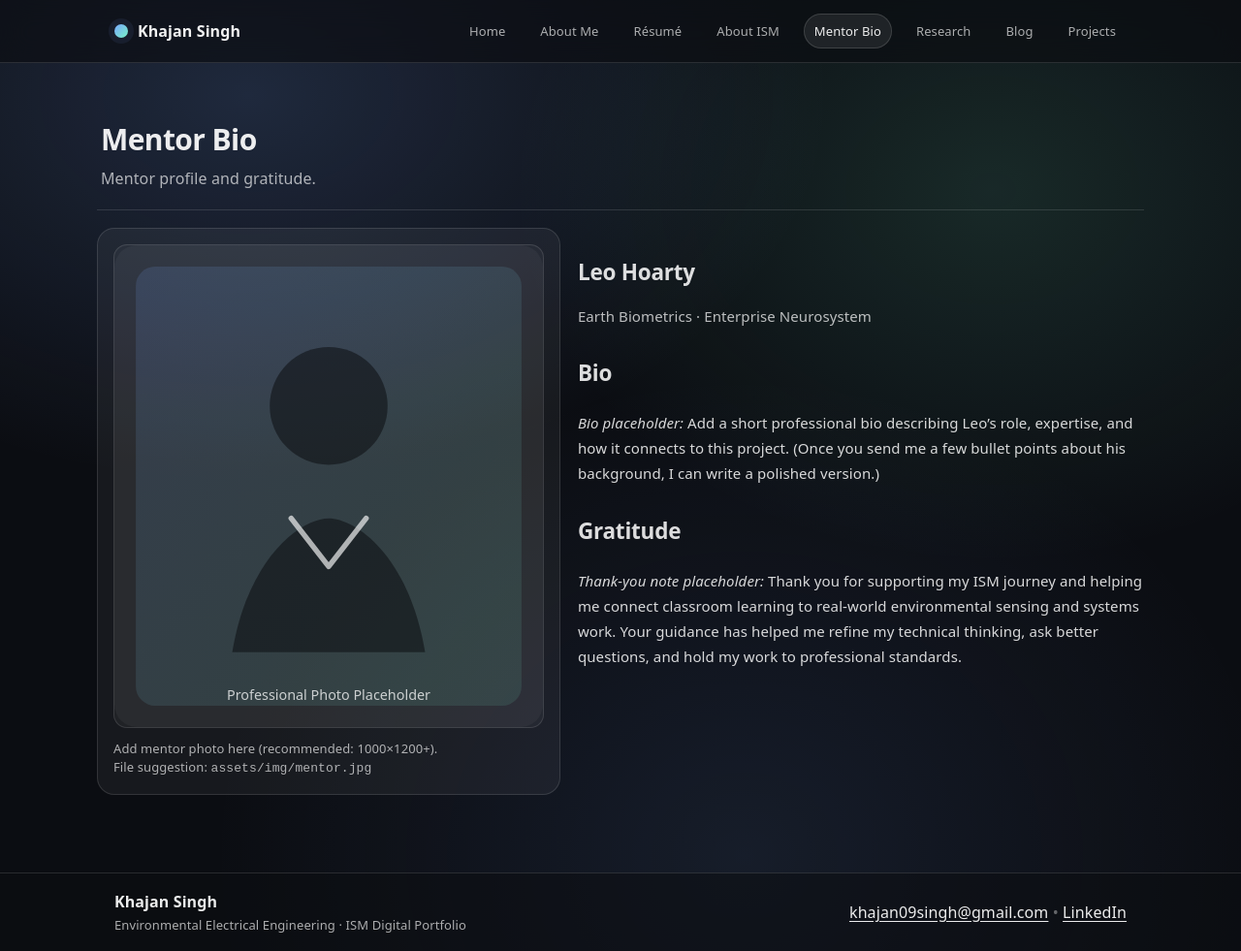
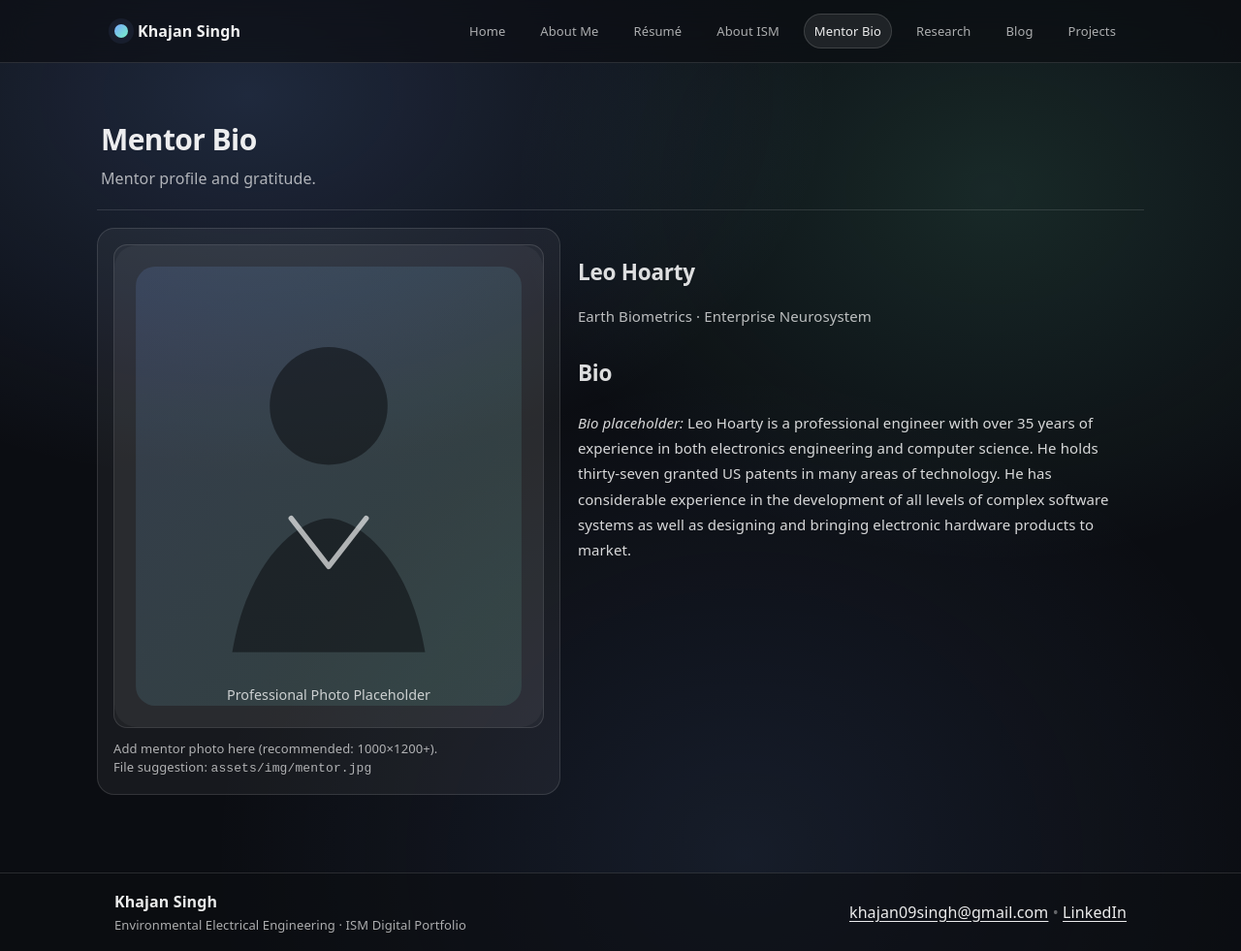
Before and after one commit to Khajan-Singh/Khajan-Singh.github.io, a Jekyll site: the page built from mentor.md, in a window 1280 px wide and 981 px high. Shown: the whole window at 97% size. Built offline with Jekyll 4.4.1, drawn with Linux system fonts in a browser that asks for light colours.

Commit message:
cleaning

```diff
--- a/mentor.md
+++ b/mentor.md
@@ -23,15 +23,8 @@ subtitle: "Mentor profile and gratitude."
 
     <h2>Bio</h2>
     <p>
-      <em>Bio placeholder:</em> Add a short professional bio describing Leo’s role, expertise, and how it connects to this project.
-      (Once you send me a few bullet points about his background, I can write a polished version.)
-    </p>
+      <em>Bio placeholder:</em> Leo Hoarty is a professional engineer with over 35 years of experience in both electronics engineering and computer science. He holds thirty-seven granted US patents in many areas of technology. He has considerable experience in the development of all levels of complex software systems as well as designing and bringing electronic hardware products to market.
 
-    <h2>Gratitude</h2>
-    <p>
-      <em>Thank-you note placeholder:</em>
-      Thank you for supporting my ISM journey and helping me connect classroom learning to real-world environmental sensing and systems work.
-      Your guidance has helped me refine my technical thinking, ask better questions, and hold my work to professional standards.
     </p>
   </div>
 </div>
```
Also changed, not shown: about.md (+1 -5 lines), projects.md (+1 -1 lines), research.md (+0 -6 lines), resume.md (+0 -6 lines).
